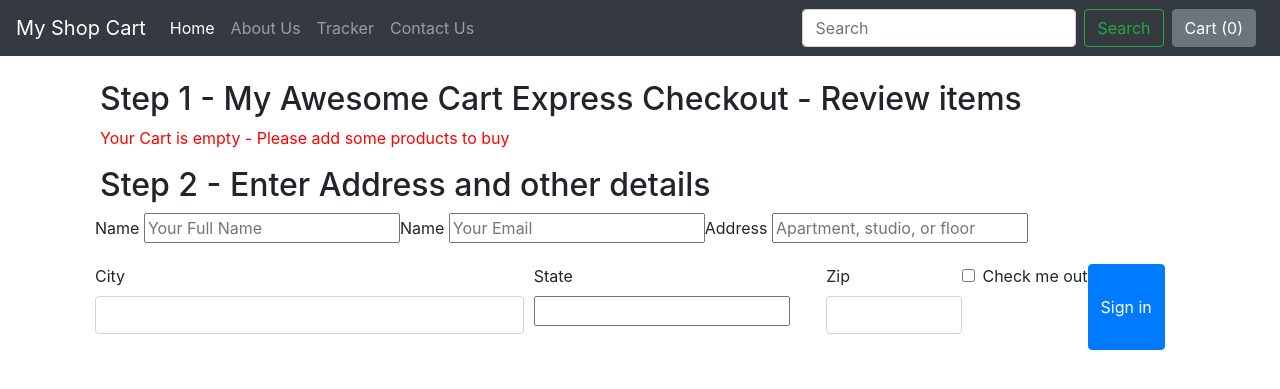
After one commit to mnickty/python-ecom, a Django app: page /shop/checkout/ in a window 1280 px wide. The commit adds this page. Shown: the top 389 px of the page. Run offline with Django 3.2, Linux system fonts and the light colour scheme; some libraries are stand-ins or nearby versions.

Commit message:
working with checkout

```diff
--- a/shop/admin.py
+++ b/shop/admin.py
@@ -1,6 +1,7 @@
 from django.contrib import admin
 
 # Register your models here.
-from .models import Product
+from .models import Product, Orders
 
 admin.site.register(Product)
+admin.site.register(Orders)
--- a/shop/templates/shop/basic.html
+++ b/shop/templates/shop/basic.html
@@ -44,8 +44,7 @@
           <button class="btn btn-outline-success my-2 my-sm-0" type="submit">Search</button>
         </form>
 
-        <button type="button" id="popcart" class="btn btn-secondary mx-2" data-container="body" data-toggle="popover" data-placement="bottom" data-html="true" data-content="Vivamus
-        sagittis lacus vel augue laoreet rutrum faucibus.">
+        <button type="button" id="popcart" class="btn btn-secondary mx-2" data-container="body" data-toggle="popover" data-placement="bottom" data-html="true" data-content="<div><b>Example popover</b> - content</div>">
         Cart (<span id="cart">0</span>)
         </button>
       </div>
--- /dev/null
+++ b/shop/templates/shop/checkout.html
@@ -0,0 +1,93 @@
+{% extends 'shop/basic.html' %}
+
+{% block title%} Title of Checkout Page {% endblock %}
+
+{% block body %}
+
+    <div class="container my-4">
+        <div class="col">
+        <h2>Step 1 - My Awesome Cart Express Checkout - Review items</h2>
+        <div id="items">
+            <ul class="list-group">
+            </ul>
+            </div>
+        </div>
+
+        <div class="col">
+            <h2>Step 2 - Enter Address and other details</h2>
+
+            <form method="POST" action="/shop/checkout/">
+
+                <div class="form-row">
+                    {%csrf_token%}
+                <div class="form-group">
+                  <label for="name">Name</label>
+                  <input type="text" class="name" id="name" name="name" placeholder="Your Full Name">
+                </div>
+                <div class="form-group">
+                    <label for="email">Name</label>
+                    <input type="email" class="name" id="email" name="email" placeholder="Your Email">
+                  </div>
+                <div class="form-group">
+                  <label for="address">Address</label>
+                  <input type="text" class="address" id="address" name="address" placeholder="Apartment, studio, or floor">
+                </div>
+                <div class="form-row">
+                  <div class="form-group col-md-6">
+                    <label for="inputCity">City</label>
+                    <input type="text" class="form-control" name="city" id="inputCity">
+                  </div>
+                  <div class="form-group col-md-4">
+                    <label for="state">State</label>
+                    <input type="text" class="state" name="state" id="inputState">
+                  </div>
+                  <div class="form-group col-md-2">
+                    <label for="inputZip">Zip</label>
+                    <input type="text" class="form-control" name="zip" id="inputZip">
+                  </div>
+                </div>
+                <div class="form-group">
+                  <div class="form-check">
+                    <input class="form-check-input" type="checkbox" id="gridCheck">
+                    <label class="form-check-label" for="gridCheck">
+                      Check me out
+                    </label>
+                  </div>
+                </div>
+                <button type="submit" class="btn btn-primary">Sign in</button>
+              </form>
+        </div>
+    </div>
+{% endblock%}
+
+{% block js %}
+
+<script>
+    if(localStorage.getItem('cart'==null)){
+        var cart = {};
+    } else
+    {
+        cart = JSON.parse(localStorage.getItem('cart'));
+    }
+    console.log(cart);
+    var sum = 0;
+    if ($.isEmptyObject(cart)){
+        mystr = `<p style="color:red">Your Cart is empty - Please add some products to buy</p>`
+        $('#items').append(mystr);
+    } else
+    {
+        for(item in cart )
+    {
+        let name = cart[item][1];
+        let qty = cart[item][0];
+        sum = sum +qty;
+        mystr = `<li class="list-group-item d-flex justify-content-between align-items-center">
+            ${name}
+            <span class="badge badge-primary badge-pill">${qty}</span></li>`
+            $('#items').append(mystr);
+    }
+    }
+    document.getElementById('cart').innerHTML = sum;
+</script>
+
+{% endblock%}
--- a/shop/urls.py
+++ b/shop/urls.py
@@ -4,9 +4,9 @@ from . import views
 urlpatterns = [
     path('', views.index, name="ShopHome"),
     path('about/', views.about, name="about"),
-    path('contact/', views.contact, name="contact"),     path('about', views.about, name="about"),
+    path('contact/', views.contact, name="contact"),
     path('tracker/', views.tracker, name="trackeringstatus"),
     path('search/', views.search, name="search"),
-    path('checkout', views.checkout, name="checkout"),
-    path('about', views.productview, name="productview"),
+    path('checkout/', views.checkout, name="checkout"),
+    path('products/<int:myid>', views.products, name="products"),
 ]
--- a/shop/views.py
+++ b/shop/views.py
@@ -1,5 +1,5 @@
 from django.shortcuts import render
-from .models import Product
+from .models import Product, Orders
 from math import ceil
 from django.http import HttpResponse
 # Create your views here.
@@ -26,6 +26,9 @@ def about(request):
     return render(request, 'shop/about.html')
 
 def contact(request):
+    if request.method == "POST":
+        name = request.POST.get('name', '')
+        print(name)
     return render(request, 'shop/contact.html')
 
 def tracker(request):
@@ -35,7 +38,17 @@ def search(request):
     return render(request, 'shop/search.html')
 
 def checkout(request):
+    if request.method == "POST":
+        name = request.POST.get('name', '')
+        email = request.POST.get('email', '')
+        zipCode = request.POST.get('zip','')
+        state = request.POST.get('state','')
+        city = request.POST.get('city','')
+        Order = Orders(name=name, email=email, zipCode = zipCode, state=state, city=city)
+        Order.save()
     return render(request, 'shop/checkout.html')
 
-def productview(request):
-    return render(request, 'shop/productview.html')
+def products(request, myid):
+    product = Product.objects.filter(id=myid)
+    # print(product)
+    return render(request, 'shop/productview.html', {'product':product[0]})
```
Also changed, not shown: shop/models.py (+9 -0 lines), shop/templates/shop/contact.html (+30 -2 lines), shop/templates/shop/index.html (+99 -13 lines), shop/templates/shop/productview.html (added, +27 -0 lines), db.sqlite3, shop/migrations/0003_orders.py (added).
